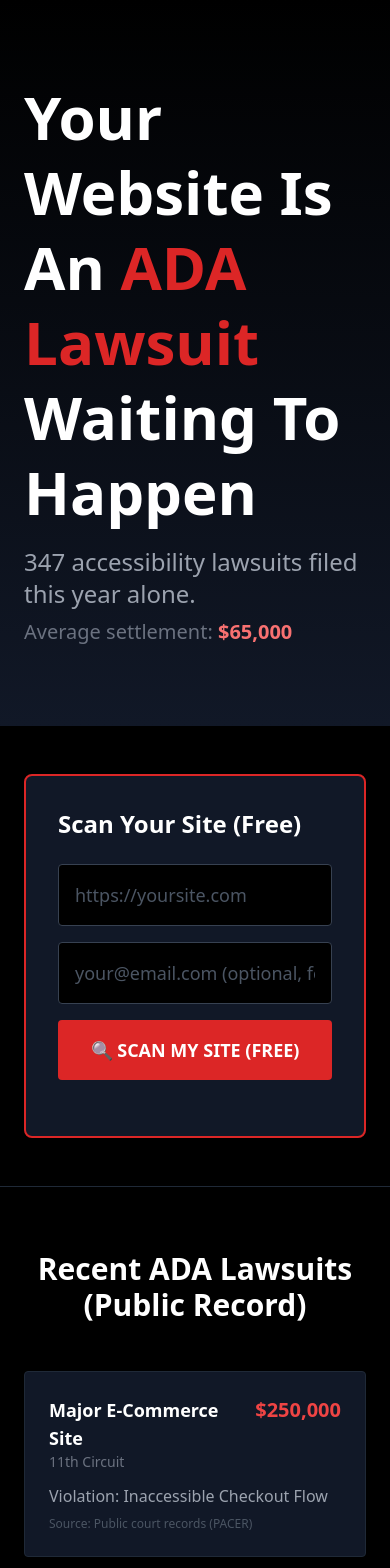
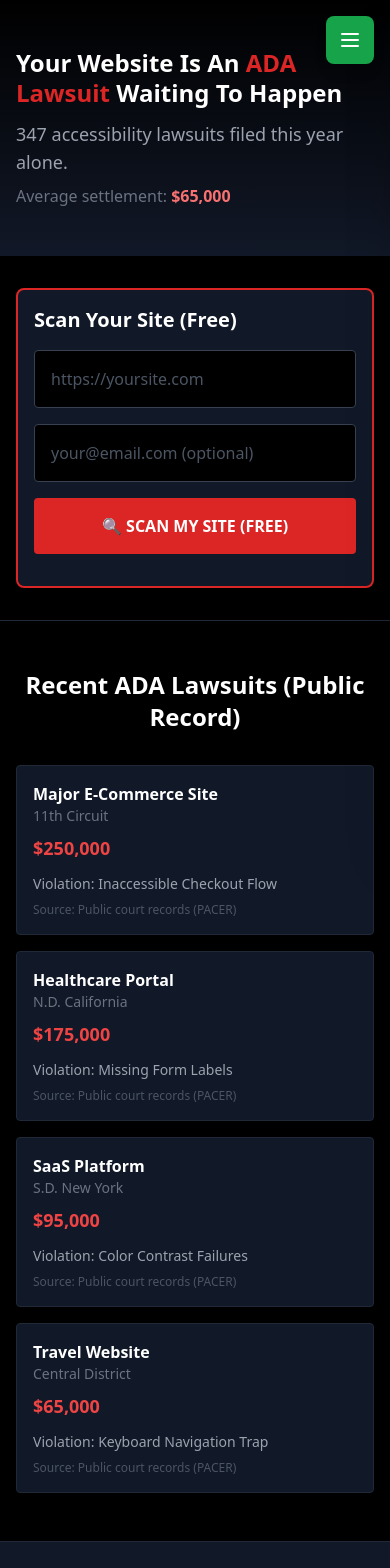
Before and after one commit to aaj441/InfinitySoul, a Next.js app in the folder frontend/: page / in a window 390 px wide. Shown: the top 1568 px of the page. Built offline with nearby package versions, Linux system fonts and the light colour scheme.

Commit message:
Implement comprehensive mobile-first workflow for entire project
Co-authored-by: aaj441 <90145537+aaj441@users.noreply.github.com>

```diff
--- a/frontend/pages/index.tsx
+++ b/frontend/pages/index.tsx
@@ -1,9 +1,10 @@
 /**
  * InfinitySol Landing Page + Scanner
  * Single page that gets you to $0 -> revenue on Day 1
+ * Mobile-first, touch-optimized design
  */
 
-import { useState } from 'react';
+import { useState, useEffect, useRef } from 'react';
 import Head from 'next/head';
 
 export default function Home() {
@@ -12,6 +13,10 @@ export default function Home() {
   const [scanning, setScanning] = useState(false);
   const [result, setResult] = useState<any>(null);
   const [error, setError] = useState('');
+  const [sidebarOpen, setSidebarOpen] = useState(false);
+  const [highlightedViolation, setHighlightedViolation] = useState<number | null>(null);
+  const sidebarRef = useRef<HTMLDivElement>(null);
+  const resultsRef = useRef<HTMLDivElement>(null);
 
   const handleScan = async () => {
     if (!url) {
@@ -44,63 +49,194 @@ export default function Home() {
     setScanning(false);
   };
 
+  // Close sidebar when clicking outside
+  useEffect(() => {
+    const handleClickOutside = (event: MouseEvent) => {
+      if (sidebarOpen && sidebarRef.current && !sidebarRef.current.contains(event.target as Node)) {
+        const target = event.target as HTMLElement;
+        // Don't close if clicking the hamburger button
+        if (!target.closest('.hamburger-menu')) {
+          setSidebarOpen(false);
+        }
+      }
+    };
+
+    document.addEventListener('mousedown', handleClickOutside);
+    return () => document.removeEventListener('mousedown', handleClickOutside);
+  }, [sidebarOpen]);
+
+  // Handle violation selection
+  const handleViolationClick = (index: number) => {
+    setHighlightedViolation(index);
+    setSidebarOpen(false); // Auto-close menu on selection
+
+    // Scroll to results section
+    if (resultsRef.current) {
+      resultsRef.current.scrollIntoView({ behavior: 'smooth', block: 'start' });
+    }
+  };
+
   return (
     <>
       <Head>
         <title>InfinitySol - ADA Compliance Scanner</title>
         <meta name="description" content="Scan your website for ADA accessibility violations before you get sued." />
+        <meta name="viewport" content="width=device-width, initial-scale=1, maximum-scale=5" />
       </Head>
 
       <div className="min-h-screen bg-black text-white font-sans">
+        {/* MOBILE HAMBURGER MENU */}
+        <button
+          onClick={() => setSidebarOpen(!sidebarOpen)}
+          className="hamburger-menu"
+          aria-label="Toggle menu"
+        >
+          <svg
+            className="w-6 h-6 text-white"
+            fill="none"
+            strokeLinecap="round"
+            strokeLinejoin="round"
+            strokeWidth="2"
+            viewBox="0 0 24 24"
+            stroke="currentColor"
+          >
+            {sidebarOpen ? (
+              <path d="M6 18L18 6M6 6l12 12" />
+            ) : (
+              <path d="M4 6h16M4 12h16M4 18h16" />
+            )}
+          </svg>
+        </button>
+
+        {/* SIDEBAR OVERLAY */}
+        <div
+          className={`sidebar-overlay ${!sidebarOpen ? 'hidden' : ''}`}
+          onClick={() => setSidebarOpen(false)}
+        />
+
+        {/* SLIDE-OUT SIDEBAR */}
+        <div ref={sidebarRef} className={`sidebar ${sidebarOpen ? 'open' : 'closed'}`}>
+          <div className="p-6">
+            <h2 className="text-xl font-bold mb-6 text-green-400">Quick Navigation</h2>
+            <nav className="space-y-4">
+              <a
+                href="#scanner"
+                onClick={(e) => {
+                  e.preventDefault();
+                  setSidebarOpen(false);
+                  document.getElementById('scanner')?.scrollIntoView({ behavior: 'smooth' });
+                }}
+                className="block text-lg hover:text-green-400 transition touch-button text-left"
+              >
+                🔍 Scanner
+              </a>
+              {result && (
+                <a
+                  href="#results"
+                  onClick={(e) => {
+                    e.preventDefault();
+                    setSidebarOpen(false);
+                    document.getElementById('results')?.scrollIntoView({ behavior: 'smooth' });
+                  }}
+                  className="block text-lg hover:text-green-400 transition touch-button text-left"
+                >
+                  ⚠️ Results
+                </a>
+              )}
+              <a
+                href="#lawsuits"
+                onClick={(e) => {
+                  e.preventDefault();
+                  setSidebarOpen(false);
+                  document.getElementById('lawsuits')?.scrollIntoView({ behavior: 'smooth' });
+                }}
+                className="block text-lg hover:text-green-400 transition touch-button text-left"
+              >
+                ⚖️ Recent Lawsuits
+              </a>
+              <a
+                href="#pricing"
+                onClick={(e) => {
+                  e.preventDefault();
+                  setSidebarOpen(false);
+                  document.getElementById('pricing')?.scrollIntoView({ behavior: 'smooth' });
+                }}
+                className="block text-lg hover:text-green-400 transition touch-button text-left"
+              >
+                💰 Pricing
+              </a>
+            </nav>
+
+            {/* Violation Quick Links */}
+            {result && result.topViolations && result.topViolations.length > 0 && (
+              <div className="mt-8 pt-8 border-t border-gray-700">
+                <h3 className="text-lg font-bold mb-4 text-red-400">Jump to Violations</h3>
+                <div className="space-y-2">
+                  {result.topViolations.map((v: any, i: number) => (
+                    <button
+                      key={i}
+                      onClick={() => handleViolationClick(i)}
+                      className={`block w-full text-left text-sm hover:text-red-400 transition touch-button ${
+                        highlightedViolation === i ? 'text-red-400 bg-gray-800 rounded' : ''
+                      }`}
+                    >
+                      {v.code} ({v.violationCount})
+                    </button>
+                  ))}
+                </div>
+              </div>
+            )}
+          </div>
+        </div>
         {/* HERO SECTION */}
-        <div className="bg-gradient-to-b from-black to-gray-900 py-20">
-          <div className="max-w-4xl mx-auto px-6">
-            <h1 className="text-6xl font-black mb-4 leading-tight">
+        <div className="bg-gradient-to-b from-black to-gray-900 py-12 md:py-20">
+          <div className="responsive-container">
+            <h1 className="heading-mobile mb-3 md:mb-4">
               Your Website Is An <span className="text-red-600">ADA Lawsuit</span> Waiting To Happen
             </h1>
-            <p className="text-2xl text-gray-400 mb-2">
+            <p className="subheading-mobile text-gray-400 mb-2">
               347 accessibility lawsuits filed this year alone.
             </p>
-            <p className="text-xl text-gray-500">
+            <p className="body-mobile text-gray-500">
               Average settlement: <strong className="text-red-400">$65,000</strong>
             </p>
           </div>
         </div>
 
         {/* SCANNER SECTION */}
-        <div className="bg-black py-12">
-          <div className="max-w-2xl mx-auto px-6">
-            <div className="bg-gray-900 border-2 border-red-600 rounded-lg p-8">
-              <h2 className="text-2xl font-bold mb-6">Scan Your Site (Free)</h2>
+        <div id="scanner" className="bg-black py-8 md:py-12">
+          <div className="responsive-container">
+            <div className="bg-gray-900 border-2 border-red-600 rounded-lg p-4 md:p-8">
+              <h2 className="text-xl md:text-2xl font-bold mb-4 md:mb-6">Scan Your Site (Free)</h2>
 
-              <div className="space-y-4 mb-6">
+              <div className="spacing-mobile mb-4 md:mb-6">
                 <input
                   type="url"
                   placeholder="https://yoursite.com"
                   value={url}
                   onChange={(e) => setUrl(e.target.value)}
-                  className="w-full p-4 bg-black border border-gray-700 rounded text-white text-lg placeholder-gray-600 focus:outline-none focus:border-red-600"
+                  className="w-full p-4 bg-black border border-gray-700 rounded text-white text-base md:text-lg placeholder-gray-600 focus:outline-none focus:border-red-600 touch-optimized"
                 />
 
                 <input
                   type="email"
-                  placeholder="your@email.com (optional, for results)"
+                  placeholder="your@email.com (optional)"
                   value={email}
                   onChange={(e) => setEmail(e.target.value)}
-                  className="w-full p-4 bg-black border border-gray-700 rounded text-white text-lg placeholder-gray-600 focus:outline-none focus:border-red-600"
+                  className="w-full p-4 bg-black border border-gray-700 rounded text-white text-base md:text-lg placeholder-gray-600 focus:outline-none focus:border-red-600 touch-optimized"
                 />
 
                 <button
                   onClick={handleScan}
                   disabled={scanning}
-                  className="w-full bg-red-600 hover:bg-red-700 disabled:bg-gray-700 p-4 font-bold text-lg rounded transition"
+                  className="w-full bg-red-600 hover:bg-red-700 disabled:bg-gray-700 p-4 font-bold text-base md:text-lg rounded transition touch-button"
                 >
                   {scanning ? '⏳ SCANNING...' : '🔍 SCAN MY SITE (FREE)'}
                 </button>
               </div>
 
               {error && (
-                <div className="bg-red-900 border border-red-600 p-4 rounded text-red-100">
+                <div className="bg-red-900 border border-red-600 p-4 rounded text-red-100 text-base">
                   ⚠️ {error}
                 </div>
               )}
@@ -110,30 +246,31 @@ export default function Home() {
 
         {/* RESULTS SECTION */}
         {result && result.status === 'success' && (
-          <div className="bg-gray-900 py-12 border-t-2 border-red-600">
-            <div className="max-w-2xl mx-auto px-6">
-              <div className="bg-black border-2 border-red-600 p-8 rounded-lg">
-                <h2 className="text-3xl font-black text-red-600 mb-6">⚠️ CRITICAL RISK DETECTED</h2>
+          <div id="results" ref={resultsRef} className="bg-gray-900 py-8 md:py-12 border-t-2 border-red-600">
+            <div className="responsive-container">
+              <div className="bg-black border-2 border-red-600 p-4 md:p-8 rounded-lg">
+                <h2 className="text-2xl md:text-3xl font-black text-red-600 mb-4 md:mb-6">⚠️ CRITICAL RISK DETECTED</h2>
 
-                <div className="grid grid-cols-2 gap-6 mb-8">
-                  <div className="bg-gray-800 p-6 rounded">
+                {/* Stats Grid - Stacks on mobile */}
+                <div className="responsive-grid mb-6 md:mb-8">
+                  <div className="bg-gray-800 p-4 md:p-6 rounded touch-optimized">
                     <p className="text-gray-400 text-sm">Total Violations</p>
-                    <p className="text-4xl font-black text-red-400">{result.violations.total}</p>
+                    <p className="text-3xl md:text-4xl font-black text-red-400">{result.violations.total}</p>
                   </div>
 
-                  <div className="bg-gray-800 p-6 rounded">
+                  <div className="bg-gray-800 p-4 md:p-6 rounded touch-optimized">
                     <p className="text-gray-400 text-sm">Risk Score</p>
-                    <p className="text-4xl font-black text-yellow-400">{Math.round(result.riskScore)}/100</p>
+                    <p className="text-3xl md:text-4xl font-black text-yellow-400">{Math.round(result.riskScore)}/100</p>
                   </div>
 
-                  <div className="bg-gray-800 p-6 rounded">
+                  <div className="bg-gray-800 p-4 md:p-6 rounded touch-optimized">
                     <p className="text-gray-400 text-sm">Critical Issues</p>
-                    <p className="text-4xl font-black text-orange-500">{result.violations.critical}</p>
+                    <p className="text-3xl md:text-4xl font-black text-orange-500">{result.violations.critical}</p>
                   </div>
 
-                  <div className="bg-gray-800 p-6 rounded">
+                  <div className="bg-gray-800 p-4 md:p-6 rounded touch-optimized">
                     <p className="text-gray-400 text-sm">Estimated Legal Cost</p>
-                    <p className="text-2xl font-black text-orange-400">
+                    <p className="text-xl md:text-2xl font-black text-orange-400">
                       ${result.estimatedLawsuitCost.toLocaleString()}
                     </p>
                   </div>
@@ -141,14 +278,20 @@ export default function Home() {
 
                 {/* Top violations */}
                 {result.topViolations && result.topViolations.length > 0 && (
-                  <div className="mb-8">
-                    <h3 className="text-lg font-bold mb-4">Top Issues Found:</h3>
-                    <div className="space-y-3">
+                  <div className="mb-6 md:mb-8">
+                    <h3 className="text-lg md:text-xl font-bold mb-4">Top Issues Found:</h3>
+                    <div className="spacing-mobile">
                       {result.topViolations.map((v: any, i: number) => (
-                        <div key={i} className="bg-gray-800 p-4 rounded">
-                          <div className="flex justify-between mb-2">
-                            <span className="font-bold">{v.code}</span>
-                            <span className="text-red-400">{v.violationCount} instances</span>
+                        <div
+                          key={i}
+                          className={`bg-gray-800 p-4 rounded transition cursor-pointer touch-button ${
+                            highlightedViolation === i ? 'ring-2 ring-red-500 bg-gray-700' : 'hover:bg-gray-750'
+                          }`}
+                          onClick={() => setHighlightedViolation(i)}
+                        >
+                          <div className="flex flex-col sm:flex-row sm:justify-between mb-2 gap-2">
+                            <span className="font-bold text-base">{v.code}</span>
+                            <span className="text-red-400 text-base">{v.violationCount} instances</span>
                           </div>
                           <p className="text-gray-400 text-sm">{v.description}</p>
                         </div>
@@ -157,12 +300,12 @@ export default function Home() {
                   </div>
                 )}
 
-                {/* CTA */}
-                <div className="space-y-4">
-                  <button className="w-full bg-yellow-500 hover:bg-yellow-600 text-black font-black p-4 rounded text-lg">
+                {/* CTA Buttons - Full width on mobile */}
+                <div className="spacing-mobile">
+                  <button className="w-full bg-yellow-500 hover:bg-yellow-600 text-black font-black p-4 rounded text-base md:text-lg touch-button">
                     GET FULL REPORT ($99) 📋
                   </button>
-                  <button className="w-full bg-green-600 hover:bg-green-700 text-white font-black p-4 rounded text-lg">
+                  <button className="w-full bg-green-600 hover:bg-green-700 text-white font-black p-4 rounded text-base md:text-lg touch-button">
                     SCHEDULE CONSULTATION ($0) 📞
                   </button>
                 </div>
@@ -171,27 +314,27 @@ export default function Home() {
           </div>
         )}
 
-        {/* SOCIAL PROOF */}
-        <div className="bg-black py-16 border-t border-gray-800">
-          <div className="max-w-4xl mx-auto px-6">
-            <h2 className="text-3xl font-black mb-12 text-center">Recent ADA Lawsuits (Public Record)</h2>
+        {/* SOCIAL PROOF - Recent Lawsuits */}
+        <div id="lawsuits" className="bg-black py-12 md:py-16 border-t border-gray-800">
+          <div className="responsive-container">
+            <h2 className="text-2xl md:text-3xl font-black mb-8 md:mb-12 text-center">Recent ADA Lawsuits (Public Record)</h2>
 
-            <div className="grid gap-6">
+            <div className="spacing-mobile">
               {[
                 { company: 'Major E-Commerce Site', settlement: '$250,000', violation: 'Inaccessible Checkout Flow', court: '11th Circuit' },
                 { company: 'Healthcare Portal', settlement: '$175,000', violation: 'Missing Form Labels', court: 'N.D. California' },
                 { company: 'SaaS Platform', settlement: '$95,000', violation: 'Color Contrast Failures', court: 'S.D. New York' },
                 { company: 'Travel Website', settlement: '$65,000', violation: 'Keyboard Navigation Trap', court: 'Central District' }
               ].map((lawsuit, i) => (
-                <div key={i} className="bg-gray-900 border border-gray-800 p-6 rounded hover:border-red-600 transition">
-                  <div className="flex justify-between items-start mb-3">
+                <div key={i} className="bg-gray-900 border border-gray-800 p-4 md:p-6 rounded hover:border-red-600 transition touch-optimized">
+                  <div className="flex flex-col sm:flex-row sm:justify-between sm:items-start mb-3 gap-2">
                     <div>
-                      <h3 className="font-bold text-lg">{lawsuit.company}</h3>
+                      <h3 className="font-bold text-base md:text-lg">{lawsuit.company}</h3>
                       <p className="text-gray-500 text-sm">{lawsuit.court}</p>
                     </div>
-                    <span className="text-red-500 font-bold text-xl">{lawsuit.settlement}</span>
+                    <span className="text-red-500 font-bold text-lg md:text-xl">{lawsuit.settlement}</span>
                   </div>
-                  <p className="text-gray-400">Violation: {lawsuit.violation}</p>
+                  <p className="text-gray-400 text-sm md:text-base">Violation: {lawsuit.violation}</p>
                   <p className="text-gray-600 text-xs mt-2">Source: Public court records (PACER)</p>
                 </div>
               ))}
@@ -200,25 +343,25 @@ export default function Home() {
         </div>
 
         {/* PRICING */}
-        <div className="bg-gray-900 py-16 border-t border-gray-800">
-          <div className="max-w-4xl mx-auto px-6">
-            <h2 className="text-3xl font-black mb-12 text-center">Simple Pricing</h2>
+        <div id="pricing" className="bg-gray-900 py-12 md:py-16 border-t border-gray-800">
+          <div className="responsive-container">
+            <h2 className="text-2xl md:text-3xl font-black mb-8 md:mb-12 text-center">Simple Pricing</h2>
 
-            <div className="grid grid-cols-1 md:grid-cols-3 gap-6">
+            <div className="responsive-grid">
               {[
                 { name: 'Free Scanner', price: '$0', features: ['One scan', 'Basic report', 'Email results'] },
                 { name: 'Full Report', price: '$99', features: ['Detailed violations', 'Remediation guide', '30-day support'] },
                 { name: 'Expert Retainer', price: '$5K/mo', features: ['Unlimited scans', 'Monthly reports', 'Priority support', 'Legal brief'] }
               ].map((tier, i) => (
-                <div key={i} className="bg-black border border-gray-800 p-6 rounded">
-                  <h3 className="text-xl font-bold mb-2">{tier.name}</h3>
-                  <p className="text-3xl font-black text-red-500 mb-6">{tier.price}</p>
-                  <ul className="space-y-2 mb-6">
+                <div key={i} className="bg-black border border-gray-800 p-4 md:p-6 rounded touch-optimized">
+                  <h3 className="text-lg md:text-xl font-bold mb-2">{tier.name}</h3>
+                  <p className="text-2xl md:text-3xl font-black text-red-500 mb-4 md:mb-6">{tier.price}</p>
+                  <ul className="spacing-mobile mb-4 md:mb-6">
                     {tier.features.map((f, j) => (
-                      <li key={j} className="text-gray-400">✓ {f}</li>
+                      <li key={j} className="text-gray-400 text-sm md:text-base">✓ {f}</li>
                     ))}
                   </ul>
-                  <button className="w-full bg-red-600 hover:bg-red-700 text-white font-bold p-3 rounded">
+                  <button className="w-full bg-red-600 hover:bg-red-700 text-white font-bold p-3 rounded touch-button">
                     Get Started
                   </button>
                 </div>
@@ -228,9 +371,9 @@ export default function Home() {
         </div>
 
         {/* FOOTER */}
-        <footer className="bg-black border-t border-gray-800 py-12 text-center text-sm text-gray-600">
-          <div className="max-w-4xl mx-auto px-6">
-            <p className="mb-4">
+        <footer className="bg-black border-t border-gray-800 py-8 md:py-12 text-center text-xs md:text-sm text-gray-600">
+          <div className="responsive-container">
+            <p className="mb-4 text-sm md:text-base">
               ⚖️ <strong>Legal Notice:</strong> InfinitySol is a technical auditing firm, not a law firm.
               Scan results are automated and may contain false positives. Not legal advice. See <a href="/legal" className="text-red-500 hover:underline">LEGAL.md</a> for full disclaimer.
             </p>
--- a/frontend/styles/globals.css
+++ b/frontend/styles/globals.css
@@ -44,4 +44,93 @@
   body {
     @apply bg-background text-foreground;
   }
+
+  /* Mobile-first: Prevent iOS zoom on input focus */
+  input,
+  select,
+  textarea {
+    font-size: 16px;
+  }
+
+  /* Smooth scrolling for mobile */
+  html {
+    scroll-behavior: smooth;
+    -webkit-tap-highlight-color: transparent;
+  }
 }
+
+@layer components {
+  /* Mobile-first hamburger menu */
+  .hamburger-menu {
+    @apply fixed top-4 right-4 z-50 w-12 h-12 flex items-center justify-center bg-green-600 rounded-lg shadow-lg cursor-pointer transition-all hover:bg-green-700;
+  }
+
+  /* Slide-out sidebar */
+  .sidebar {
+    @apply fixed top-0 right-0 h-full w-64 bg-gray-900 shadow-2xl transform transition-transform duration-300 ease-in-out z-40 overflow-y-auto;
+  }
+
+  .sidebar.closed {
+    @apply translate-x-full;
+  }
+
+  .sidebar.open {
+    @apply translate-x-0;
+  }
+
+  /* Sidebar overlay */
+  .sidebar-overlay {
+    @apply fixed inset-0 bg-black bg-opacity-50 z-30 transition-opacity duration-300;
+  }
+
+  .sidebar-overlay.hidden {
+    @apply opacity-0 pointer-events-none;
+  }
+
+  /* Touch-friendly buttons - minimum 48px tap targets */
+  .touch-button {
+    @apply min-h-[48px] min-w-[48px] px-4 py-3 text-base font-semibold rounded-lg transition-all;
+  }
+
+  /* Mobile-first responsive padding */
+  .responsive-padding {
+    @apply px-4 py-4 md:px-8 md:py-8;
+  }
+
+  /* Mobile-first responsive container */
+  .responsive-container {
+    @apply max-w-full px-4 md:max-w-4xl md:px-6 mx-auto;
+  }
+
+  /* Stack on mobile, grid on desktop */
+  .responsive-grid {
+    @apply grid grid-cols-1 gap-4 md:grid-cols-2 lg:grid-cols-3 md:gap-6;
+  }
+
+  /* Smart typography scaling */
+  .heading-mobile {
+    @apply text-2xl md:text-4xl lg:text-6xl font-black leading-tight;
+  }
+
+  .subheading-mobile {
+    @apply text-lg md:text-xl lg:text-2xl;
+  }
+
+  .body-mobile {
+    @apply text-base md:text-lg;
+  }
+}
+
+@layer utilities {
+  /* Touch detection utilities */
+  @media (pointer: coarse) {
+    .touch-optimized {
+      @apply min-h-[48px] text-lg;
+    }
+  }
+
+  /* Mobile-first spacing */
+  .spacing-mobile {
+    @apply space-y-4 md:space-y-6;
+  }
+}
```
Also changed, not shown: frontend/tailwind.config.js (+13 -1 lines), frontend/tsconfig.json (added, +28 -0 lines), frontend/next-env.d.ts (added), 2 other files (tests, documents, lock files or other folders).
